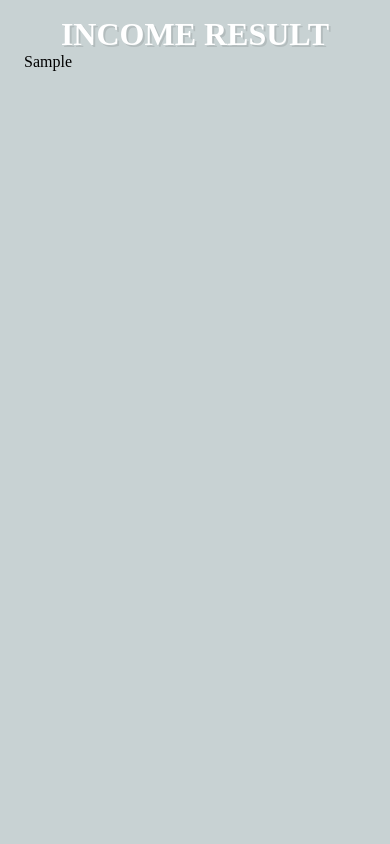
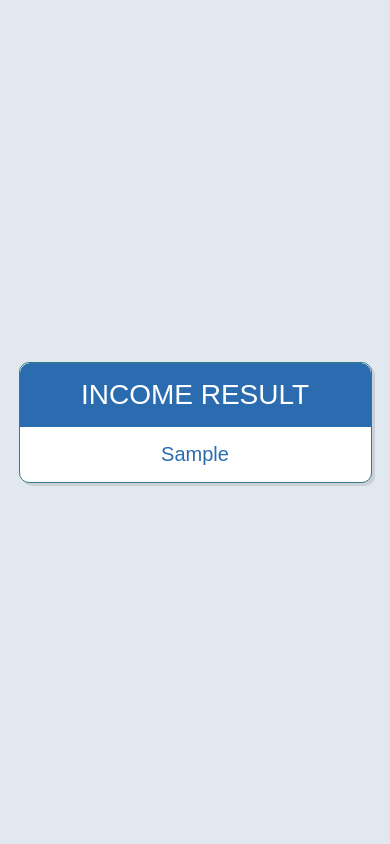
Before and after one commit to HaadiRazaTDK/ML_Project2, a Flask app: template templates/results.html in a window 390 px wide. Run offline with Flask 3, Linux system fonts and the light colour scheme; the template is opened without the code that fills it: most values are stand-ins (such as "Sample title", 1, 10 or a date in 2020); parts of the project's set-up code (start-up, migrations or seed data) failed here and were passed over.

Commit message:
front end updates

```diff
--- a/templates/results.html
+++ b/templates/results.html
@@ -1,181 +1,111 @@
 <!DOCTYPE html>
-<html lang="en" >
-
+<html lang="en">
 <head>
   <meta charset="UTF-8">
-  <title>Python Project </title>
-</head>
-<body>
-  <div class="table-users">
-   <div class="header">Income Result</div>
-
-      {{final_result}}
-</div>
-</body>
+  <title>Python Project</title>
   <style>
     body {
-  background-color: #c8d2d3;
-}
-body * {
-  box-sizing: border-box;
-}
-
-.header {
-  background-color: #303e3f;
-  color: white;
-  font-size: 1.5em;
-  padding: 1rem;
-  text-align: center;
-  text-transform: uppercase;
-}
-
-img {
-  border-radius: 50%;
-  height: 60px;
-  width: 60px;
+      background-color: #e2e8f0;
+      font-family: Arial, sans-serif;
+      margin: 0;
+      padding: 0;
+      display: flex;
+      justify-content: center;
+      align-items: center;
+      height: 100vh;
     }
 
     .table-users {
       border: 1px solid #327a81;
       border-radius: 10px;
       box-shadow: 3px 3px 0 rgba(0, 0, 0, 0.1);
-  max-width: calc(100% - 2em);
+      max-width: 90%;
       margin: 1em auto;
       overflow: hidden;
       width: 800px;
+      background-color: #ffffff;
+    }
+
+    .header {
+      background-color: #2b6cb0;
+      color: white;
+      font-size: 1.75em;
+      padding: 1rem;
+      text-align: center;
+      text-transform: uppercase;
+      border-top-left-radius: 10px;
+      border-top-right-radius: 10px;
+    }
+
+    .result {
+      padding: 1rem;
+      font-size: 1.25em;
+      text-align: center;
+      color: #2b6cb0;
+      animation: fadeIn 1s ease-in-out;
     }
 
     table {
       width: 100%;
+      border-collapse: collapse;
     }
-table td, table th {
-  color: #2b686e;
+
+    table th, table td {
       padding: 10px;
-}
-table td {
+      color: #2b6cb0;
       text-align: center;
       vertical-align: middle;
     }
-table td:last-child {
-  font-size: 0.95em;
-  line-height: 1.4;
-  text-align: left;
+
+    table th {
+      background-color: #ebf4ff;
+      font-weight: 600;
     }
-table th {
-  background-color: #daeff1;
-  font-weight: 300;
+
+    table tr:nth-child(odd) {
+      background-color: #f7fafc;
     }
-table tr:nth-child(2n) {
-  background-color: white;
-}
-table tr:nth-child(2n+1) {
-  background-color: #edf7f8;
+
+    table tr:nth-child(even) {
+      background-color: #edf2f7;
     }
 
     @media screen and (max-width: 700px) {
-  table, tr, td {
+      table, tr, td, th {
         display: block;
       }
 
-  td:first-child {
-    position: absolute;
-    top: 50%;
-    -webkit-transform: translateY(-50%);
-            transform: translateY(-50%);
-    width: 100px;
-  }
-  td:not(:first-child) {
-    clear: both;
-    margin-left: 100px;
-    padding: 4px 20px 4px 90px;
-    position: relative;
-    text-align: left;
-  }
-  td:not(:first-child):before {
-    color: #91ced4;
-    content: '';
-    display: block;
-    left: 0;
-    position: absolute;
-  }
-  td:nth-child(2):before {
-    content: 'Name:';
-  }
-  td:nth-child(3):before {
-    content: 'Email:';
-  }
-  td:nth-child(4):before {
-    content: 'Phone:';
-  }
-  td:nth-child(5):before {
-    content: 'Comments:';
+      th {
+        display: none;
       }
 
-  tr {
-    padding: 10px 0;
-    position: relative;
-  }
-  tr:first-child {
-    display: none;
-  }
-}
-@media screen and (max-width: 500px) {
-  .header {
-    background-color: transparent;
-    color: white;
-    font-size: 2em;
-    font-weight: 700;
-    padding: 0;
-    text-shadow: 2px 2px 0 rgba(0, 0, 0, 0.1);
+      td {
+        text-align: left;
+        padding: 10px;
       }
 
-  img {
-    border: 3px solid;
-    border-color: #daeff1;
-    height: 100px;
-    margin: 0.5rem 0;
-    width: 100px;
-  }
-
-  td:first-child {
-    background-color: #c8e7ea;
-    border-bottom: 1px solid #91ced4;
-    border-radius: 10px 10px 0 0;
-    position: relative;
-    top: 0;
-    -webkit-transform: translateY(0);
-            transform: translateY(0);
-    width: 100%;
-  }
-  td:not(:first-child) {
-    margin: 0;
-    padding: 5px 1em;
-    width: 100%;
-  }
-  td:not(:first-child):before {
-    font-size: .8em;
-    padding-top: 0.3em;
-    position: relative;
-  }
-  td:last-child {
-    padding-bottom: 1rem !important;
-  }
-
-  tr {
-    background-color: white !important;
-    border: 1px solid #6cbec6;
-    border-radius: 10px;
-    box-shadow: 2px 2px 0 rgba(0, 0, 0, 0.1);
-    margin: 0.5rem 0;
-    padding: 0;
-  }
-
-  .table-users {
-    border: none;
-    box-shadow: none;
-    overflow: visible;
+      td:before {
+        content: attr(data-label);
+        font-weight: bold;
+        text-transform: uppercase;
+        display: block;
       }
     }
 
+    @keyframes fadeIn {
+      from {
+        opacity: 0;
+      }
+      to {
+        opacity: 1;
+      }
+    }
   </style>
+</head>
+<body>
+  <div class="table-users">
+    <div class="header">Income Result</div>
+    <div class="result">{{ final_result }}</div>
+  </div>
+</body>
 </html>
```
Also changed, not shown: 2 other files. Lines whose indentation alone changed are shown as unchanged.
